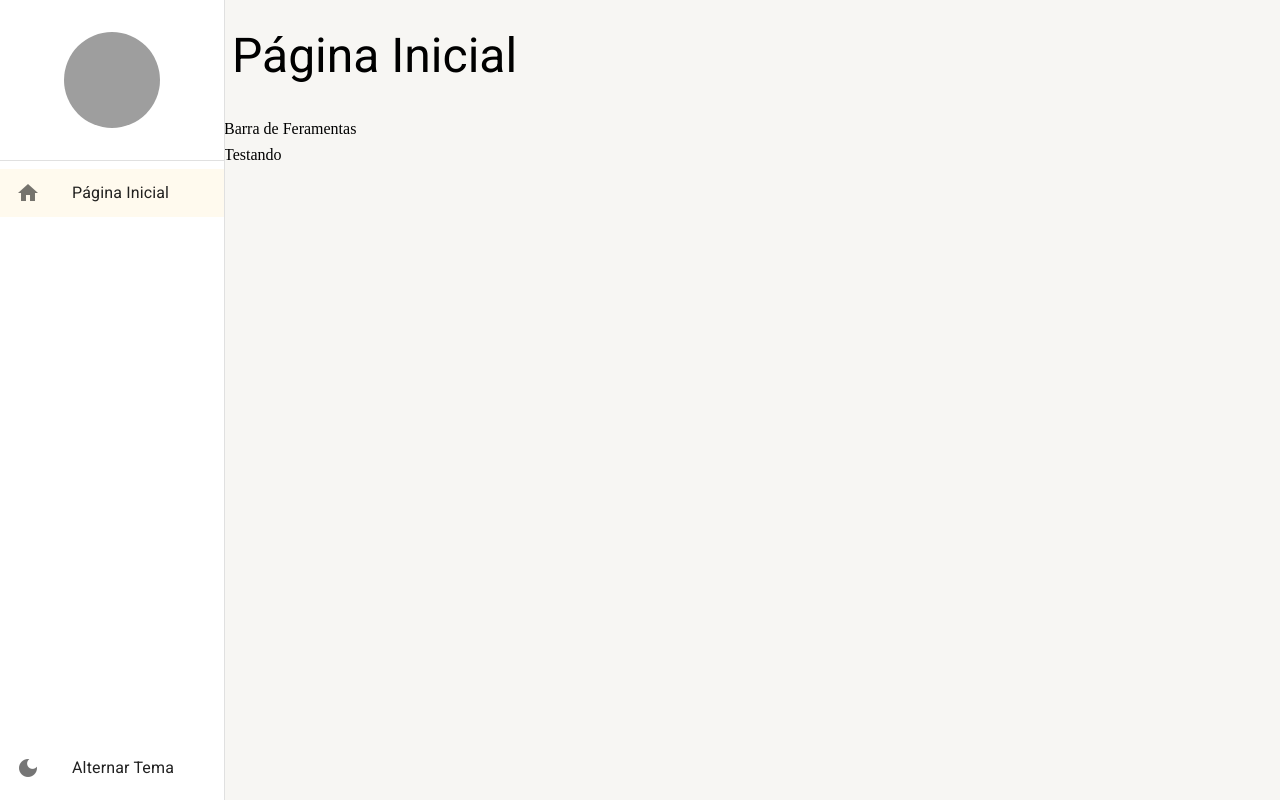
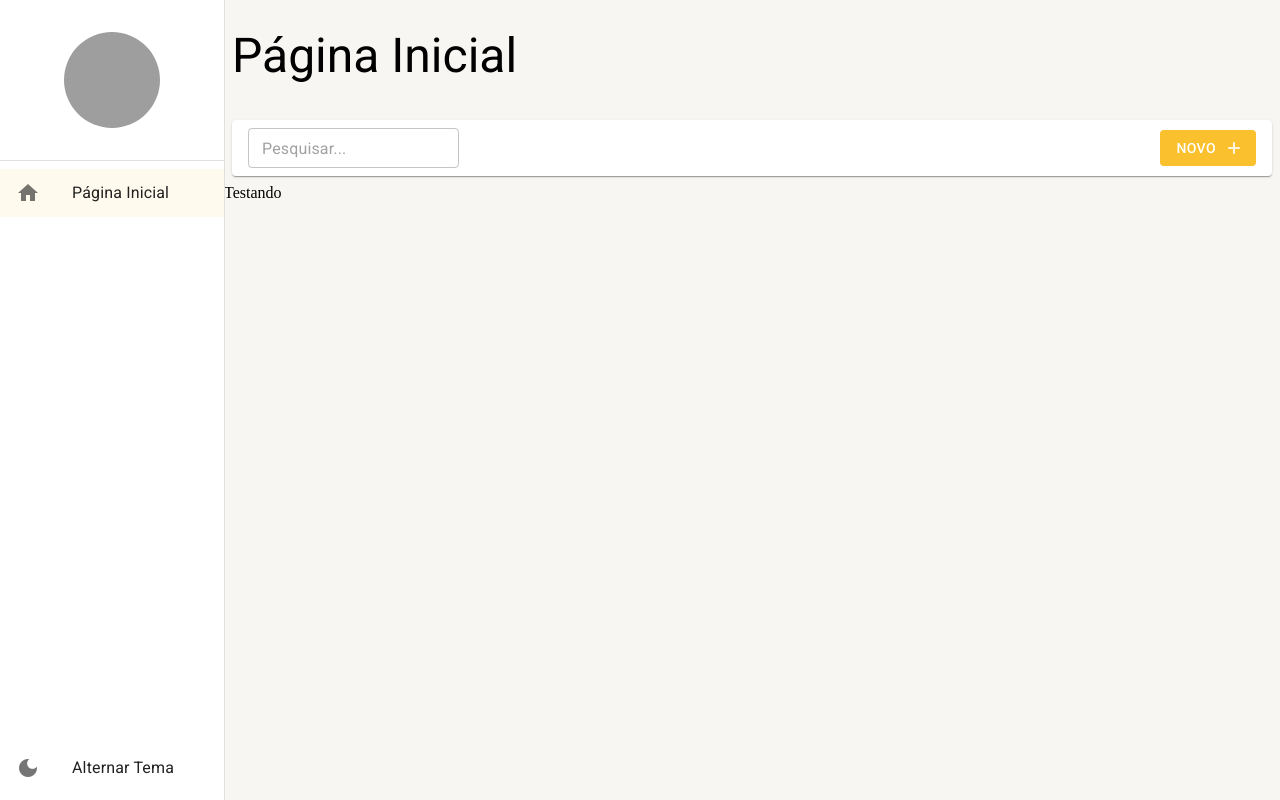
Before and after one commit to OdairPanizziJunior/ytb-react-mui-typesctipt, a React (Create React App) app: page /pagina-inicial in a window 1280 px wide. Built offline with nearby package versions, Linux system fonts and the light colour scheme; grey boxes are pictures that could not be loaded.

Commit message:
Updates
Melhorias de Layout e atualização MUI

```diff
--- a/src/index.tsx
+++ b/src/index.tsx
@@ -7,7 +7,7 @@ const root = ReactDOM.createRoot(
   document.getElementById('root') as HTMLElement
 );
 root.render(
-  <React.StrictMode>
-    <App />
-  </React.StrictMode>
+    <React.StrictMode>
+        <App />
+    </React.StrictMode>
 );
--- a/src/pages/dashboard/Dashboard.tsx
+++ b/src/pages/dashboard/Dashboard.tsx
@@ -1,9 +1,10 @@
+import { BarraDeFerramentas } from '../../shared/components';
 import { LayoutBaseDePagina } from '../../shared/layouts';
 
 export const Dashboard = () => {
 
     return (
-        <LayoutBaseDePagina titulo='Página Inicial' barraDeFerramentas={<>Barra de Feramentas</>}>
+        <LayoutBaseDePagina titulo='Página Inicial' barraDeFerramentas={(<BarraDeFerramentas />)}>
             Testando
         </LayoutBaseDePagina>
     );
--- /dev/null
+++ b/src/shared/components/barra-de-ferramentas/BarraDeFerramentas.tsx
@@ -0,0 +1,15 @@
+import { Box, Button, Paper, TextField, useTheme, Icon } from '@mui/material';
+
+export const BarraDeFerramentas: React.FC = () => {
+    const theme = useTheme();
+
+    return(
+        <Box height={theme.spacing(5)} marginX={1} padding={1} paddingX={2} display="flex" gap={1} alignItems="center" component={Paper}>
+            <TextField size="small" placeholder="Pesquisar..."/>
+
+            <Box flex={1} display="flex" justifyContent="end">
+                <Button variant="contained" color="primary" disableElevation endIcon={<Icon>add</Icon>}>Novo</Button>
+            </Box>
+        </Box>
+    );
+};
--- a/src/shared/components/index.ts
+++ b/src/shared/components/index.ts
@@ -1 +1,2 @@
+export * from './barra-de-ferramentas/BarraDeFerramentas';
 export * from './menu-lateral/MenuLateral';
--- a/src/shared/contexts/ThemeContext.tsx
+++ b/src/shared/contexts/ThemeContext.tsx
@@ -6,17 +6,17 @@ import { Box } from '@mui/system';
 interface IThemeContextData {
     themeName: 'Light' | 'Dark';
     toogleTheme: () => void;
-};
+}
 
 const ThemeContext = createContext({} as IThemeContextData);
 
 export const useAppThemeContext = () => {
     return useContext(ThemeContext);
-}
+};
 
 interface IAppThemeProviderProps {
     children: React.ReactNode;
-};
+}
 
 export const AppThemeProvider: React.FC<IAppThemeProviderProps> = ({ children }) => {
     const [themeName, setThemeName] = useState<'Light' | 'Dark'>('Light');
```
Also changed, not shown: 1 other file (tests, documents, lock files or other folders).
